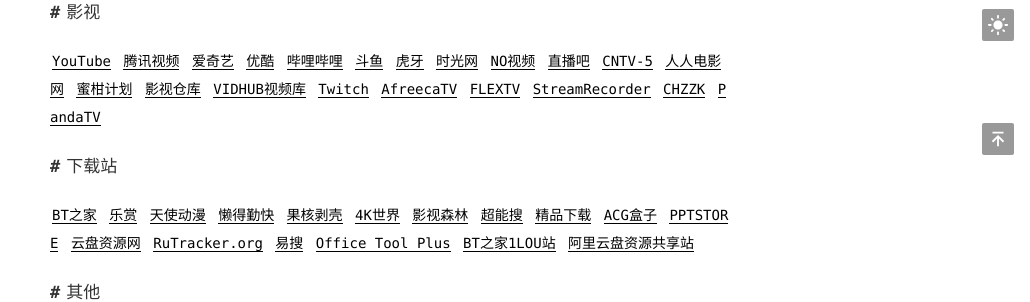
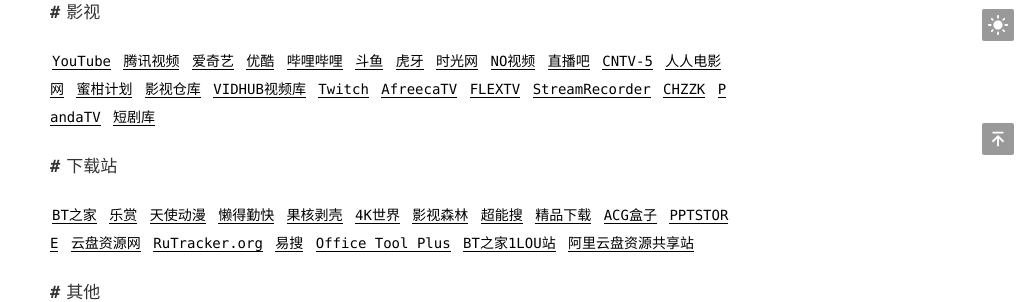
Before and after one commit to admans/admans.github.io, a Jekyll site: the page built from pages/navi.md, in a window 1280 px wide. Shown: the part 795-1097 px from the top of the page, without its empty margins (250-1280 px from the left). Built offline with Jekyll 4.4.1, drawn with Linux system fonts in a browser that asks for light colours.

Commit message:
Update navi.md
新增“短剧库”

```diff
--- a/pages/navi.md
+++ b/pages/navi.md
@@ -29,7 +29,7 @@ title: 导航
 
 ## 影视
 
-[YouTube](https://www.youtube.com/ "YouTube") [腾讯视频](https://v.qq.com/ "腾讯视频") [爱奇艺](https://www.iqiyi.com/ "爱奇艺") [优酷](https://www.youku.com/ "优酷") [哔哩哔哩](https://www.bilibili.com/ "哔哩哔哩") [斗鱼](https://www.douyu.com/ "斗鱼") [虎牙](https://www.huya.com/ "虎牙") [时光网](http://www.mtime.com/ "时光网") [NO视频](https://www.novipnoad.com/ "NO视频") [直播吧](http://www.zhibo8.cc/ "直播吧") [CNTV-5](http://tv.cntv.cn/live/cctv5/?pt=HD "CNTV-5") [人人电影网](https://www.rrdynb.com/index.html "人人电影网") [蜜柑计划](https://mikanani.me/ "蜜柑计划") [影视仓库](http://www.wmdz.com/index.html "影视仓库") [VIDHUB视频库](https://vidhub.link/ "VIDHUB视频库") [Twitch](https://www.twitch.tv/ "Twitch") [AfreecaTV](https://www.afreecatv.com/ "AfreecaTV") [FLEXTV](https://www.flextv.co.kr/ "FLEXTV") [StreamRecorder](https://streamrecorder.io/ "StreamRecorder") [CHZZK](https://chzzk.naver.com/ "CHZZK") [PandaTV](https://www.pandalive.co.kr/ "PandaTV")
+[YouTube](https://www.youtube.com/ "YouTube") [腾讯视频](https://v.qq.com/ "腾讯视频") [爱奇艺](https://www.iqiyi.com/ "爱奇艺") [优酷](https://www.youku.com/ "优酷") [哔哩哔哩](https://www.bilibili.com/ "哔哩哔哩") [斗鱼](https://www.douyu.com/ "斗鱼") [虎牙](https://www.huya.com/ "虎牙") [时光网](http://www.mtime.com/ "时光网") [NO视频](https://www.novipnoad.com/ "NO视频") [直播吧](http://www.zhibo8.cc/ "直播吧") [CNTV-5](http://tv.cntv.cn/live/cctv5/?pt=HD "CNTV-5") [人人电影网](https://www.rrdynb.com/index.html "人人电影网") [蜜柑计划](https://mikanani.me/ "蜜柑计划") [影视仓库](http://www.wmdz.com/index.html "影视仓库") [VIDHUB视频库](https://vidhub.link/ "VIDHUB视频库") [Twitch](https://www.twitch.tv/ "Twitch") [AfreecaTV](https://www.afreecatv.com/ "AfreecaTV") [FLEXTV](https://www.flextv.co.kr/ "FLEXTV") [StreamRecorder](https://streamrecorder.io/ "StreamRecorder") [CHZZK](https://chzzk.naver.com/ "CHZZK") [PandaTV](https://www.pandalive.co.kr/ "PandaTV") [短剧库](https://kdocs.cn/l/cntsb8OUEpHV "短剧库")
 
 ## 下载站
 
```
